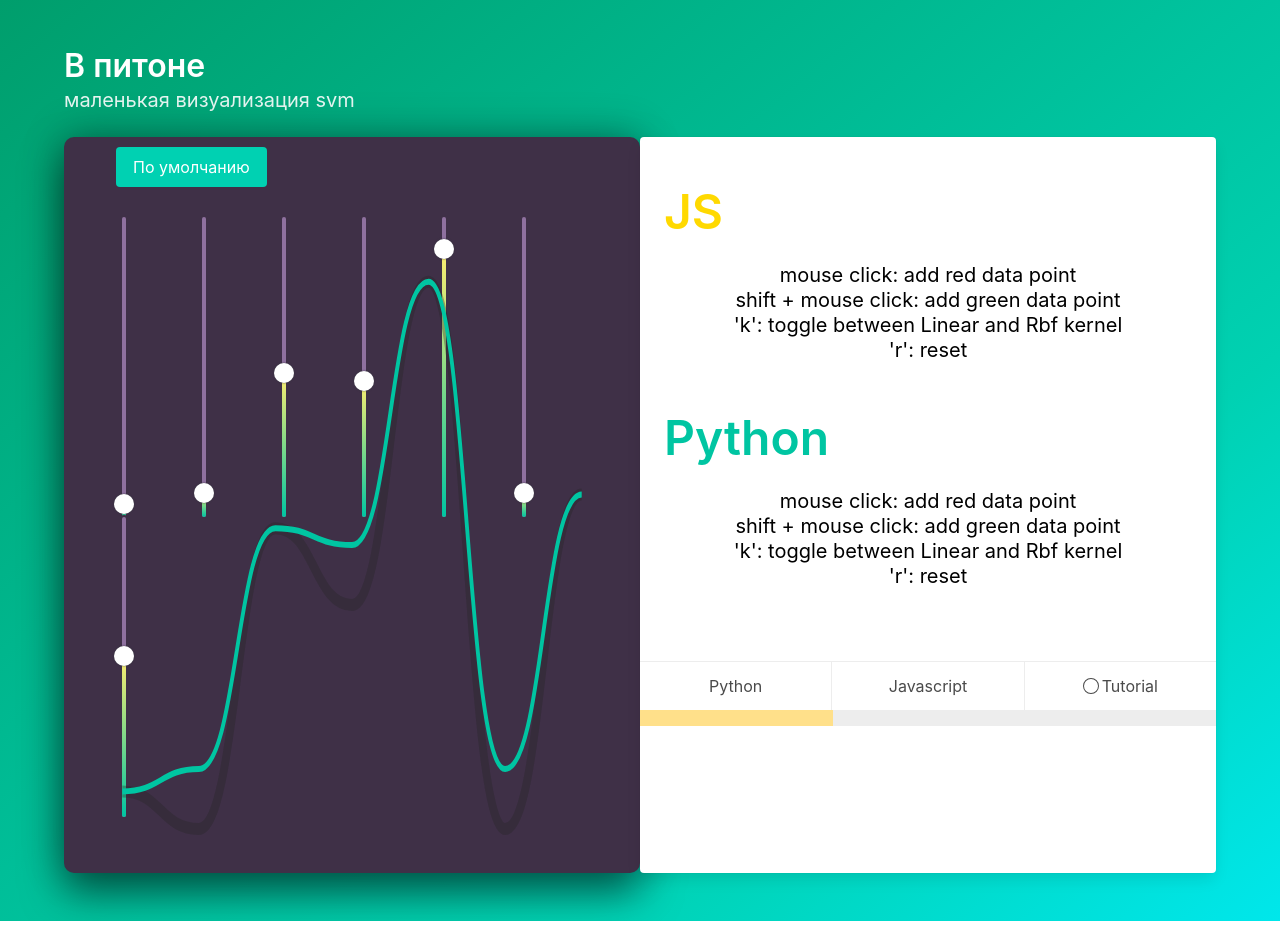
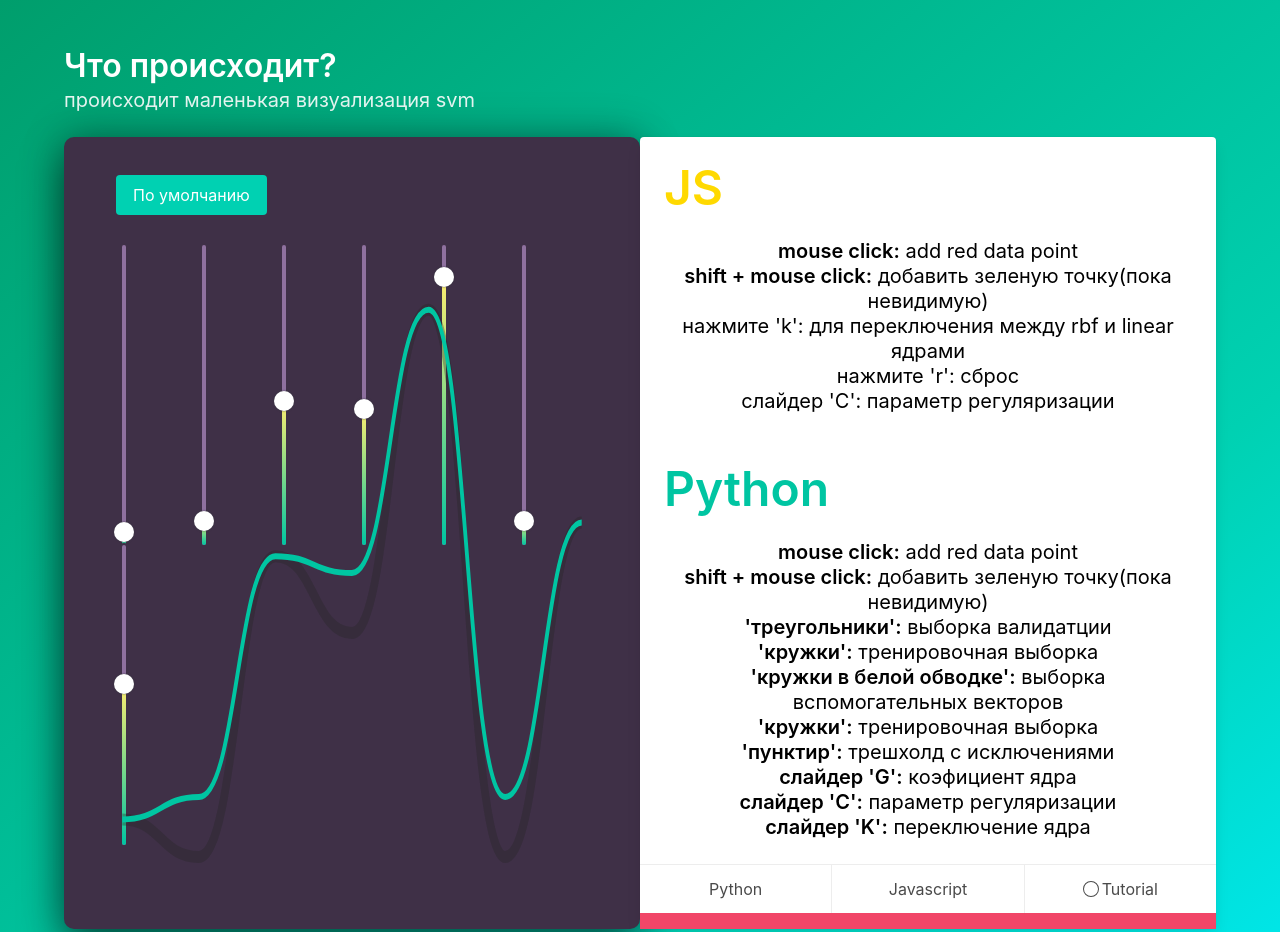
Before and after one commit to KawaiiUroboros/testToCoolKursach, a plain HTML site: page tutorial.html in a window 1280 px wide. Shown: the top 932 px of the page. Drawn offline with nearby package versions, Linux system fonts and the light colour scheme.

Commit message:
fixed tutorial

```diff
--- a/tutorial.html
+++ b/tutorial.html
@@ -23,8 +23,8 @@
     <section class="hero is-fullheight is-primary is-bold">
         <div class="hero-body">
             <div class="container">
-                <h1 class="title">В питоне</h1>
-                <h2 class="subtitle">маленькая визуализация svm</h2>
+                <h1 class="title">Что происходит?</h1>
+                <h2 class="subtitle">происходит маленькая визуализация svm</h2>
                 <h3></h3>
 
                 <div class="columns is-gapless  is-mobile">
@@ -90,23 +90,31 @@
 
                     <div class="card column">
                         <div class="card-content">
-                            <br>
+
                             <p style="color: rgb(255, 217, 0);" class="title is-1 is-spaced">JS</p>
                             <p  style="text-align: center; color: black" class="subtitle">
-                                mouse click: add red data point<br>
-                                shift + mouse click: add green data point<br>
-                                'k': toggle between Linear and Rbf kernel<br>
-                                'r': reset
+                                <strong style="color: black;">mouse click:</strong> add red data point<br>
+                                <strong style="color: black;">shift + mouse click:</strong> добавить зеленую точку(пока невидимую)<br>
+                                <strong style="color: black;"></strong>нажмите 'k':</strong> для переключения между rbf и linear ядрами<br>
+                                <strong style="color: black;"></strong>нажмите 'r':</strong> сброс<br>
+                                <strong style="color: black;"></strong>слайдер 'C':</strong> параметр регуляризации<br>
                             </p>
                             <br>
                             <p style="color: #00c5a2" class="title is-1 is-spaced">Python</p>
                             <p  style="text-align: center; color: black" class="subtitle">
-                                mouse click: add red data point<br>
-                                shift + mouse click: add green data point<br>
-                                'k': toggle between Linear and Rbf kernel<br>
-                                'r': reset
+                                <strong style="color: black;"> mouse click:</strong> add red data point<br>
+                                <strong style="color: black;"> shift + mouse click:</strong> добавить зеленую точку(пока невидимую)<br>
+                                <strong style="color: black;">'треугольники':</strong> выборка валидатции<br>
+                                <strong style="color: black;">'кружки':</strong> тренировочная выборка<br>
+                                <strong style="color: black;">'кружки в белой обводке':</strong> выборка вспомогательных векторов<br>
+                                <strong style="color: black;">'кружки':</strong> тренировочная выборка<br>
+                                <strong style="color: black;">'пунктир':</strong> трешхолд с исключениями<br>
+                                <strong style="color: black;">слайдер 'G':</strong> коэфициент ядра<br>
+                                <strong style="color: black;">слайдер 'C':</strong> параметр регуляризации<br>
+                                <strong style="color: black;">слайдер 'K':</strong> переключение ядра<br>
+
                             </p>
-                          </div><br><br>
+                          </div>
 
                         <footer class="card-footer">
                             <a  href="./index.html" class="card-footer-item">Python</a>
@@ -115,7 +123,7 @@
                                 <path fill-rule="evenodd" d="M8 15A7 7 0 1 0 8 1a7 7 0 0 0 0 14zm0 1A8 8 0 1 0 8 0a8 8 0 0 0 0 16z"/>
                               </svg>Tutorial</a>
 
-                        </footer><progress style="border-radius: 0 !important;" class="progress is-warning" value="33.5" max="100">33%</progress>
+                        </footer><progress style="border-radius: 0 !important;" class="progress is-danger" value="100" max="100">100%</progress>
                     </div>
                 </div>
             </div>
```
Also changed, not shown: demo/demosvm.html (+1 -1 lines), index.html (+1 -1 lines).
